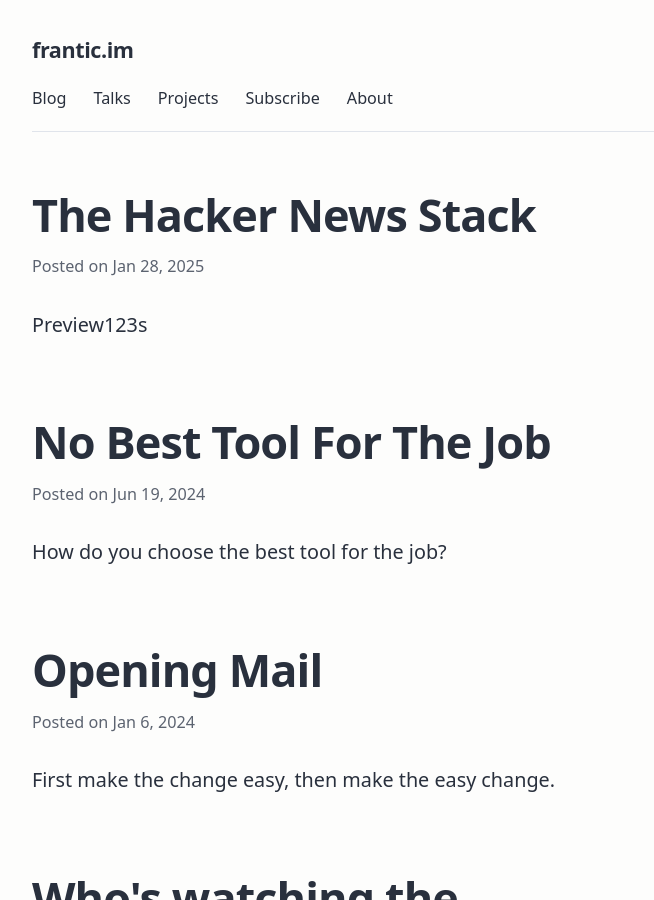
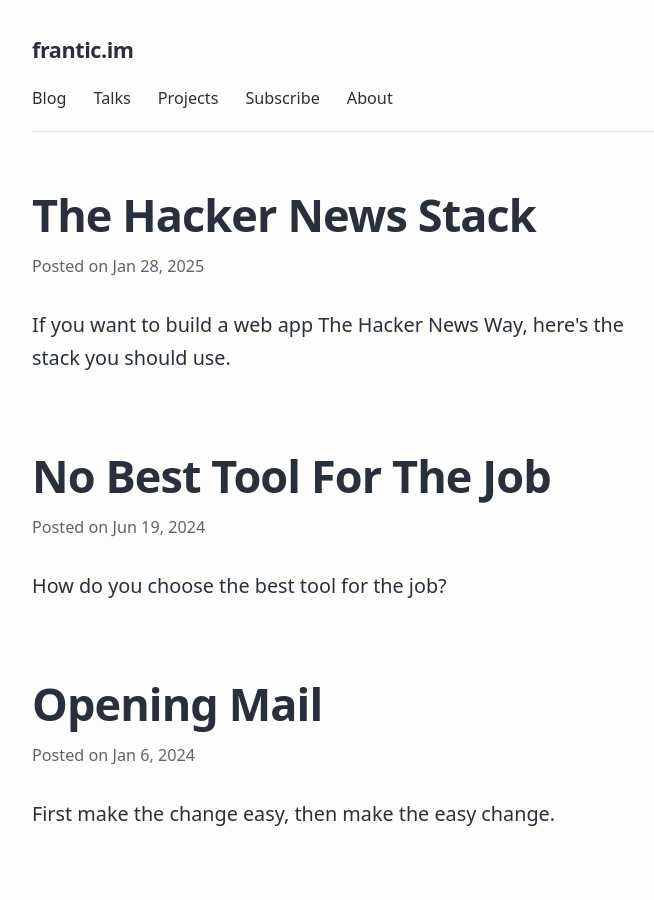
Before and after one commit to frantic/frantic.github.io, a Jekyll site: the page built from pages/blog.html, in a window 1280 px wide and 900 px high. Shown: the whole window, without its empty margins (295-949 px from the left). Built offline with Jekyll 4.4.1, drawn with Linux system fonts in a browser that asks for light colours.

Commit message:
Publishing changes

```diff
--- a/_posts/2025-01-28-hn-stack.md
+++ b/_posts/2025-01-28-hn-stack.md
@@ -2,7 +2,7 @@
 layout: post
 title: The Hacker News Stack
 image: /figma/og_hn_stack.png
-excerpt: Preview123s
+excerpt: If you want to build a web app The Hacker News Way, here's the stack you should use.
 tags:
   - fun
 ---
```
